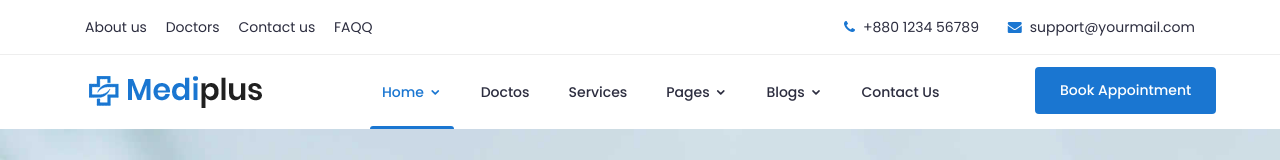
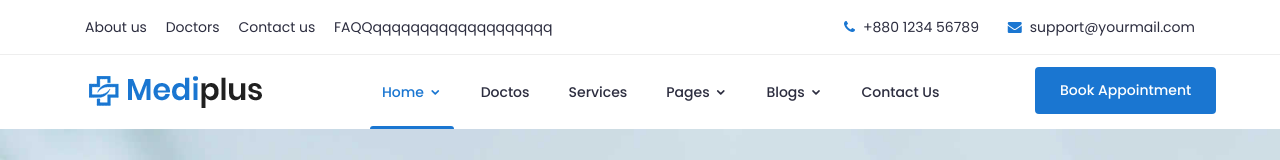
Before and after one commit to cloudcapt/server, a plain HTML site: page index.html in a window 1280 px wide. Shown: the top 160 px of the page. Drawn offline with Linux system fonts and the light colour scheme; a script that the page names is missing.

Commit message:
faq updated by dwijesh

```diff
--- a/index.html
+++ b/index.html
@@ -89,7 +89,7 @@
 								<li><a href="#">About us</a></li>
 								<li><a href="#">Doctors</a></li>
 								<li><a href="#">Contact us</a></li>
-								<li><a href="#">FAQQ</a></li>
+								<li><a href="#">FAQQqqqqqqqqqqqqqqqqqqq</a></li>
 							</ul>
 							<!-- End Contact -->
 						</div>
```
